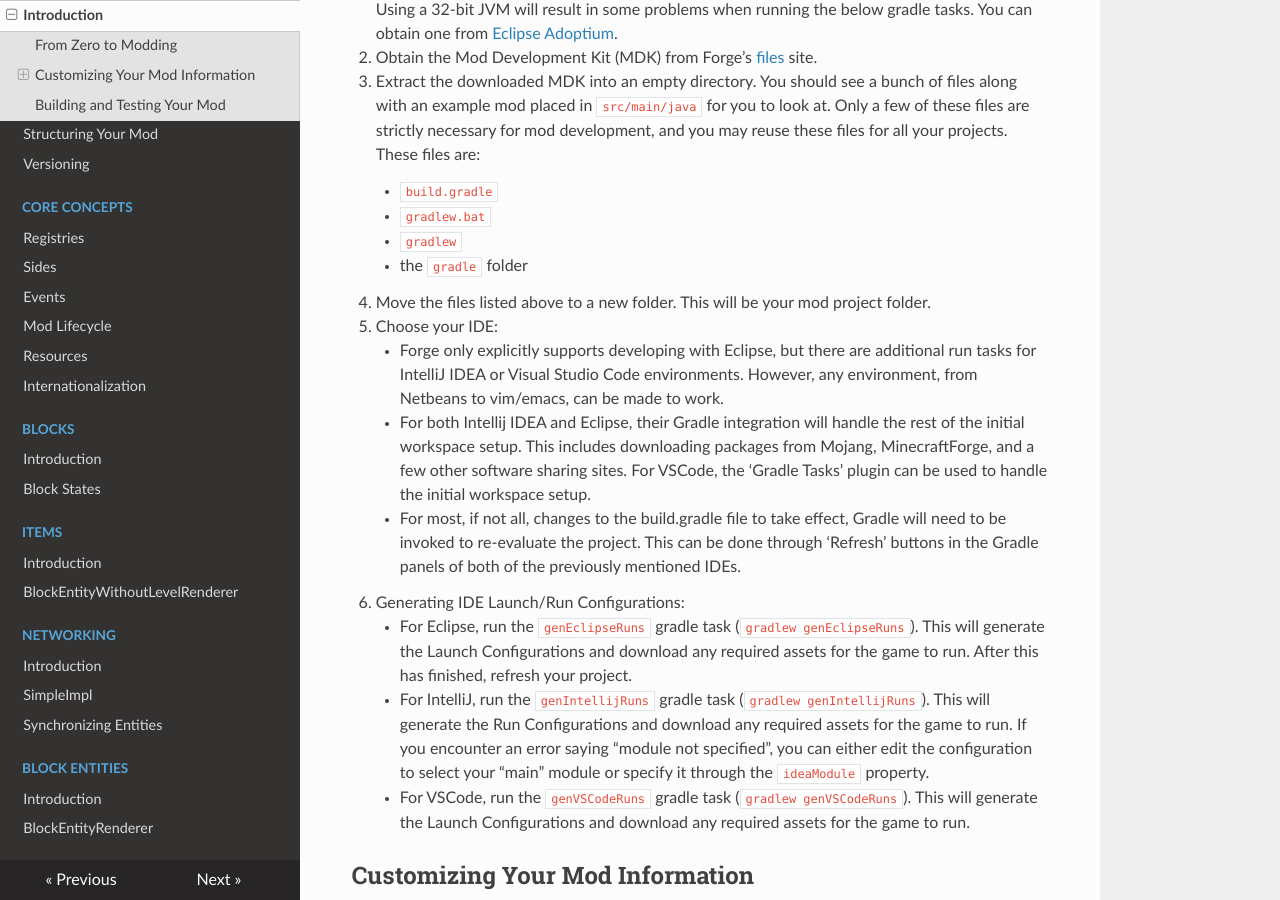
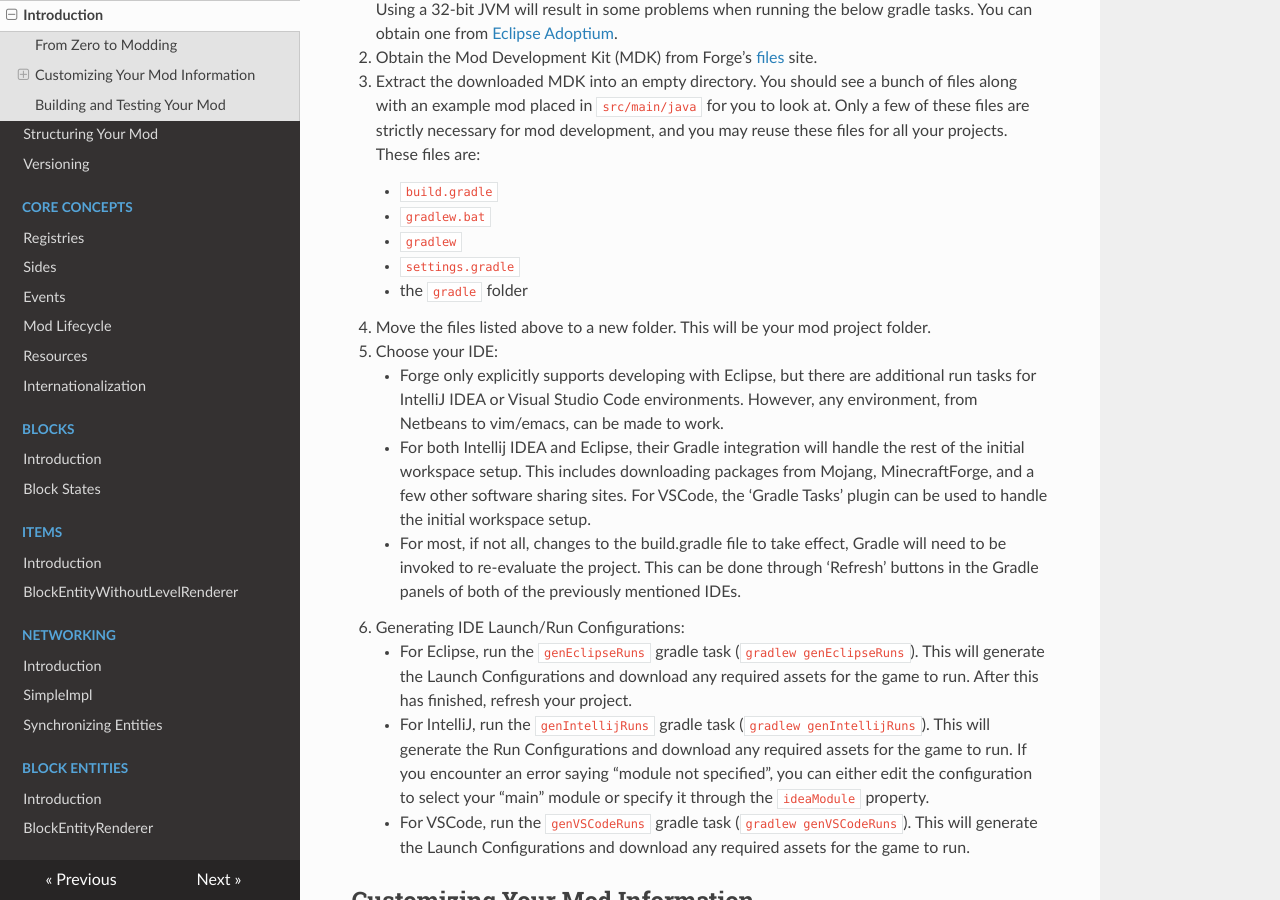
Before and after one commit to MinecraftForge/Documentation, an MkDocs documentation site: the page built from docs/gettingstarted/index.md, in a window 1280 px wide and 900 px high, scrolled down 338 px. Built offline with MkDocs 1.6.1, drawn with Linux system fonts in a browser that asks for light colours; nearby versions of some CDN libraries.

Commit message:
Add "settings.gradle" to required files in step 3

```diff
--- a/docs/gettingstarted/index.md
+++ b/docs/gettingstarted/index.md
@@ -12,6 +12,7 @@ From Zero to Modding
     * `build.gradle`
     * `gradlew.bat`
     * `gradlew`
+    * `settings.gradle`
     * the `gradle` folder
 4. Move the files listed above to a new folder. This will be your mod project folder.
 5. Choose your IDE:
```
